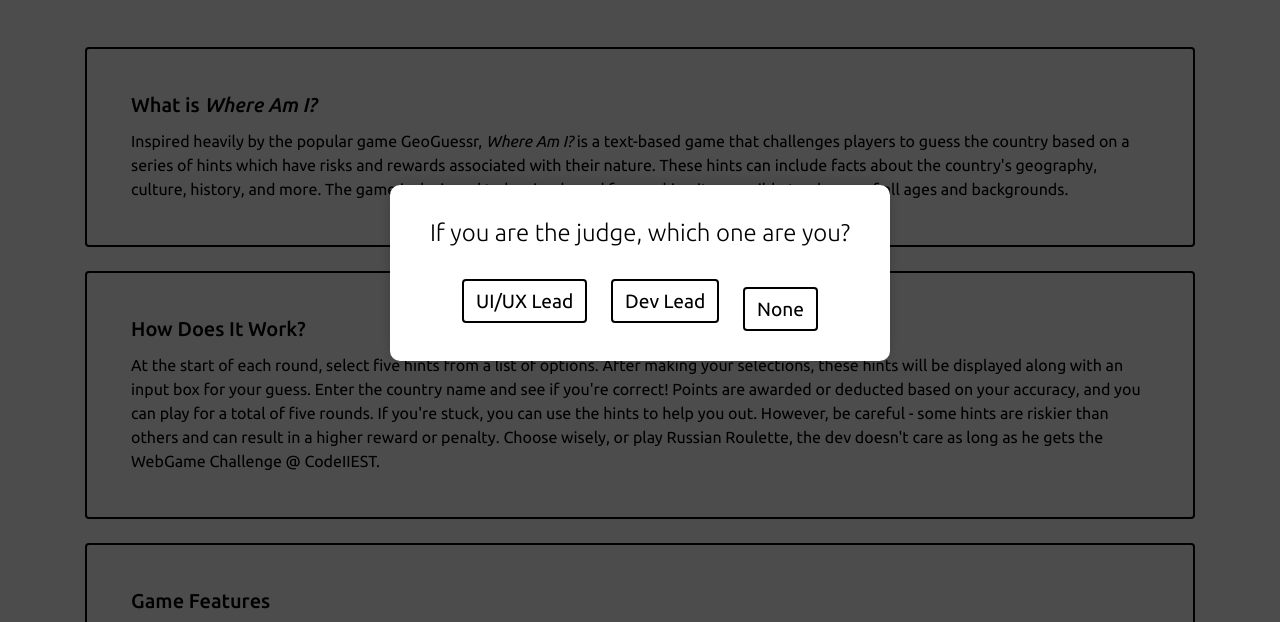
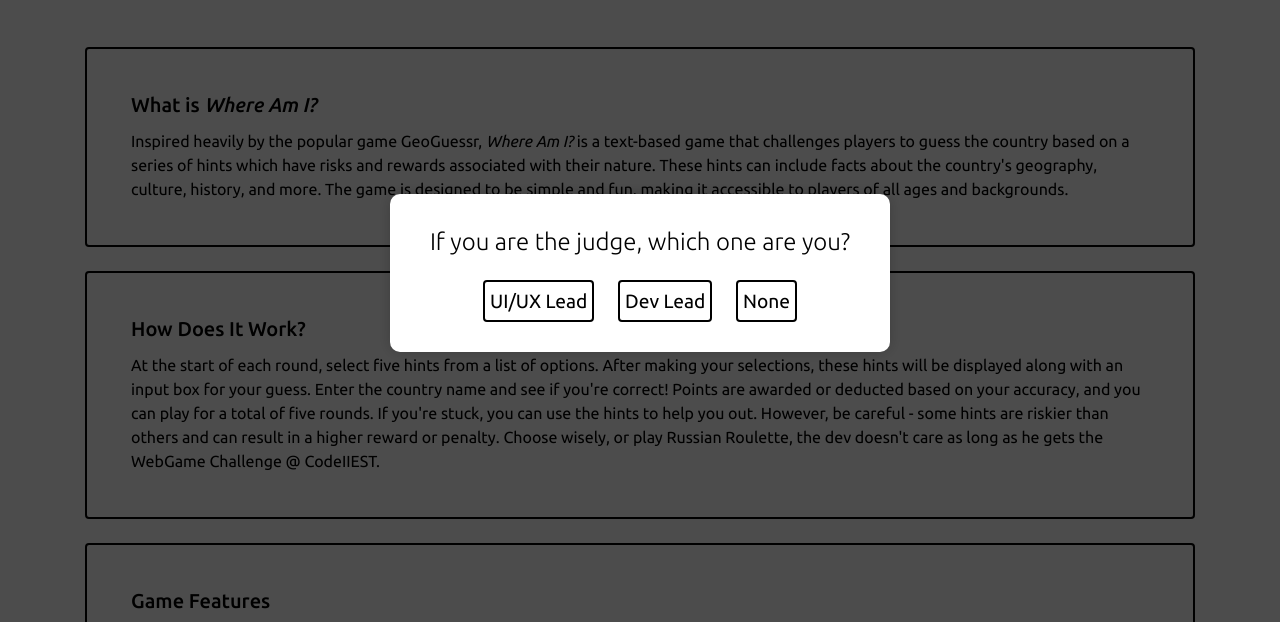
Before and after one commit to sortira/whereami, a plain HTML site: page about.html in a window 1280 px wide. Shown: the part 127-749 px from the top of the page. Drawn offline with nearby package versions, Linux system fonts and the light colour scheme; a web font is replaced by a local one.

Commit message:
fixed button layouts on about page : css sucks bro

```diff
--- a/scripts/about.js
+++ b/scripts/about.js
@@ -5,11 +5,11 @@ window.onload = function () {
 
     // Box content (text and buttons)
     floatingBox.innerHTML = `
-        <div class="box-content">
+        <div class="box-content flex-wrap">
             <p class="lead">If you are the judge, which one are you?</p>
             <button class="btn btn-custom me-3" id="btnJudge1">UI/UX Lead</button>
             <button class="btn btn-custom me-3" id="btnJudge2">Dev Lead</button>
-            <button class="btn btn-custom me-3 mt-3" id="btnJudge3">None</button>
+            <button class="btn btn-custom me-3" id="btnJudge3">None</button>
         </div>
     `;
 
--- a/styles/about.css
+++ b/styles/about.css
@@ -54,6 +54,7 @@ body {
     /* White background */
     transition: all 0.5s ease;
     /* Smooth transition on hover */
+    padding: 5px;
 }
 
 .btn-custom:hover {
```
